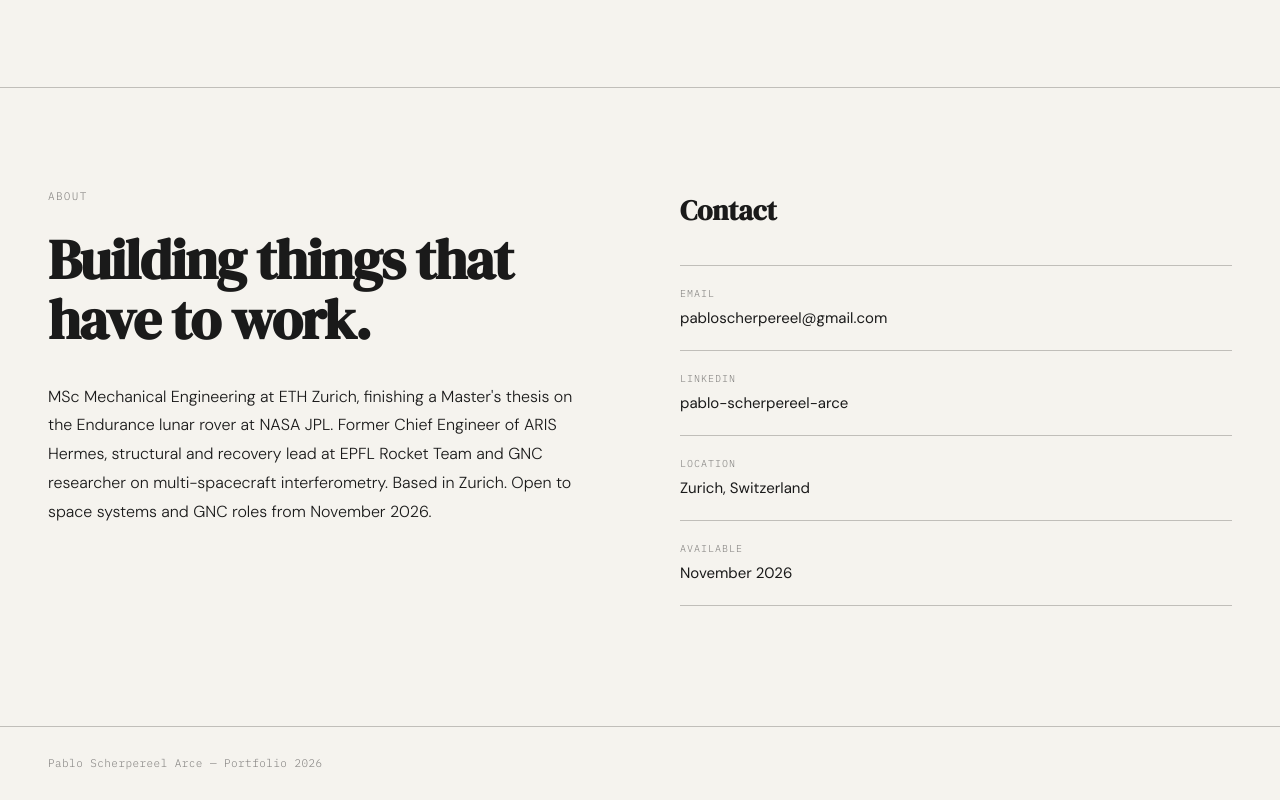
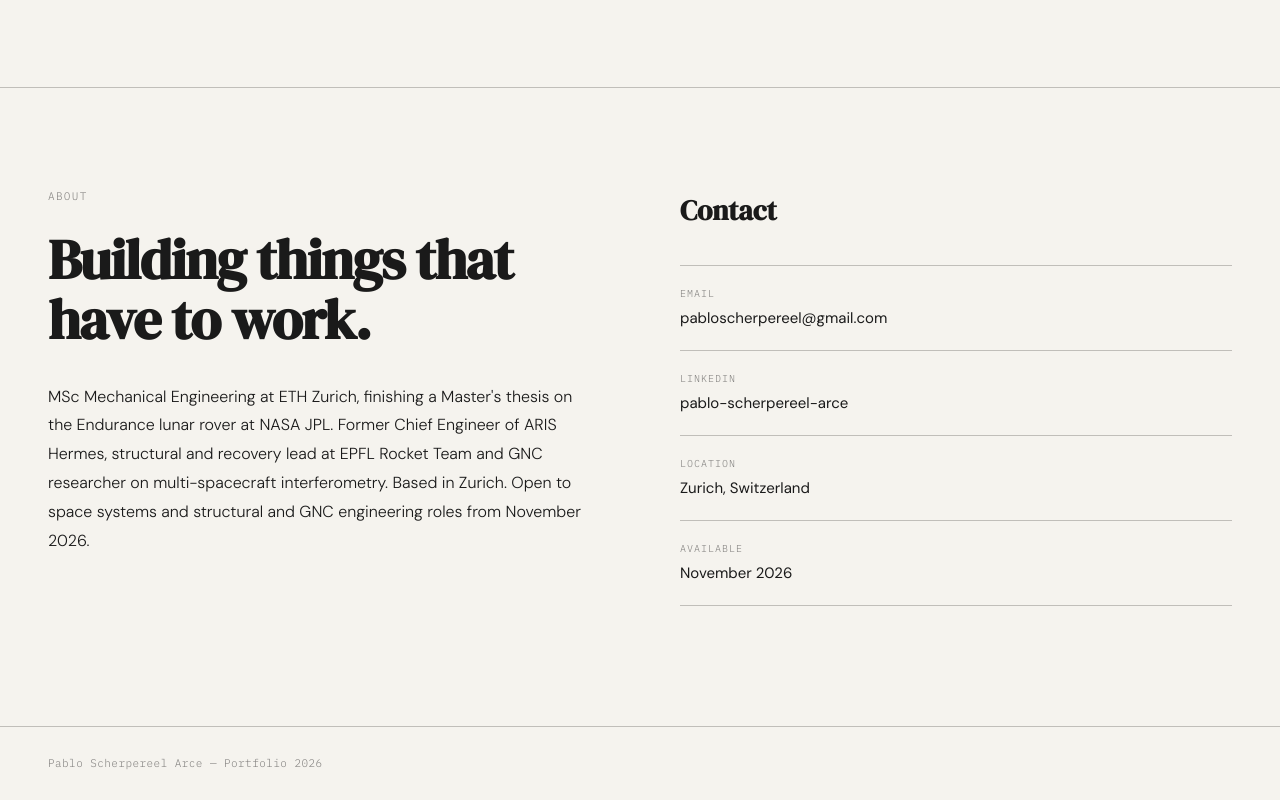
Before and after one commit to pabloscherp1/portfolio-pablo-scherpereel-arce, a React (Vite) app: page / in a window 1280 px wide. Shown: the part 2948-3748 px from the top of the page. Built offline with nearby package versions, Linux system fonts and the light colour scheme.

Commit message:
Update bio to include structural engineering roles

```diff
--- a/src/components/About.jsx
+++ b/src/components/About.jsx
@@ -13,7 +13,7 @@ export default function About() {
             on the Endurance lunar rover at NASA JPL. Former Chief Engineer of ARIS
             Hermes, structural and recovery lead at EPFL Rocket Team and GNC
             researcher on multi-spacecraft interferometry. Based in Zurich. Open to
-            space systems and GNC roles from November 2026.
+            space systems and structural and GNC engineering roles from November 2026.
           </p>
         </div>
 
```
